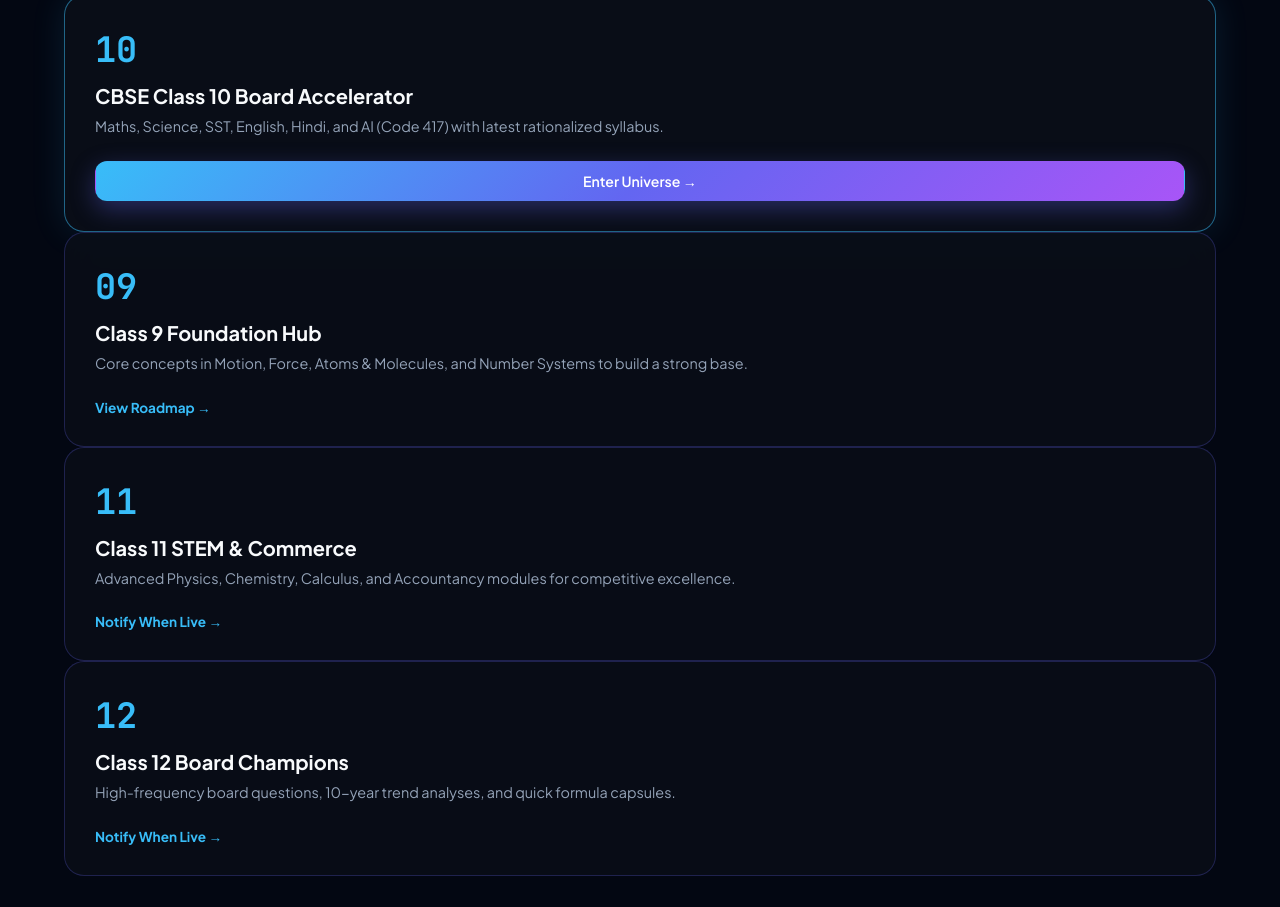
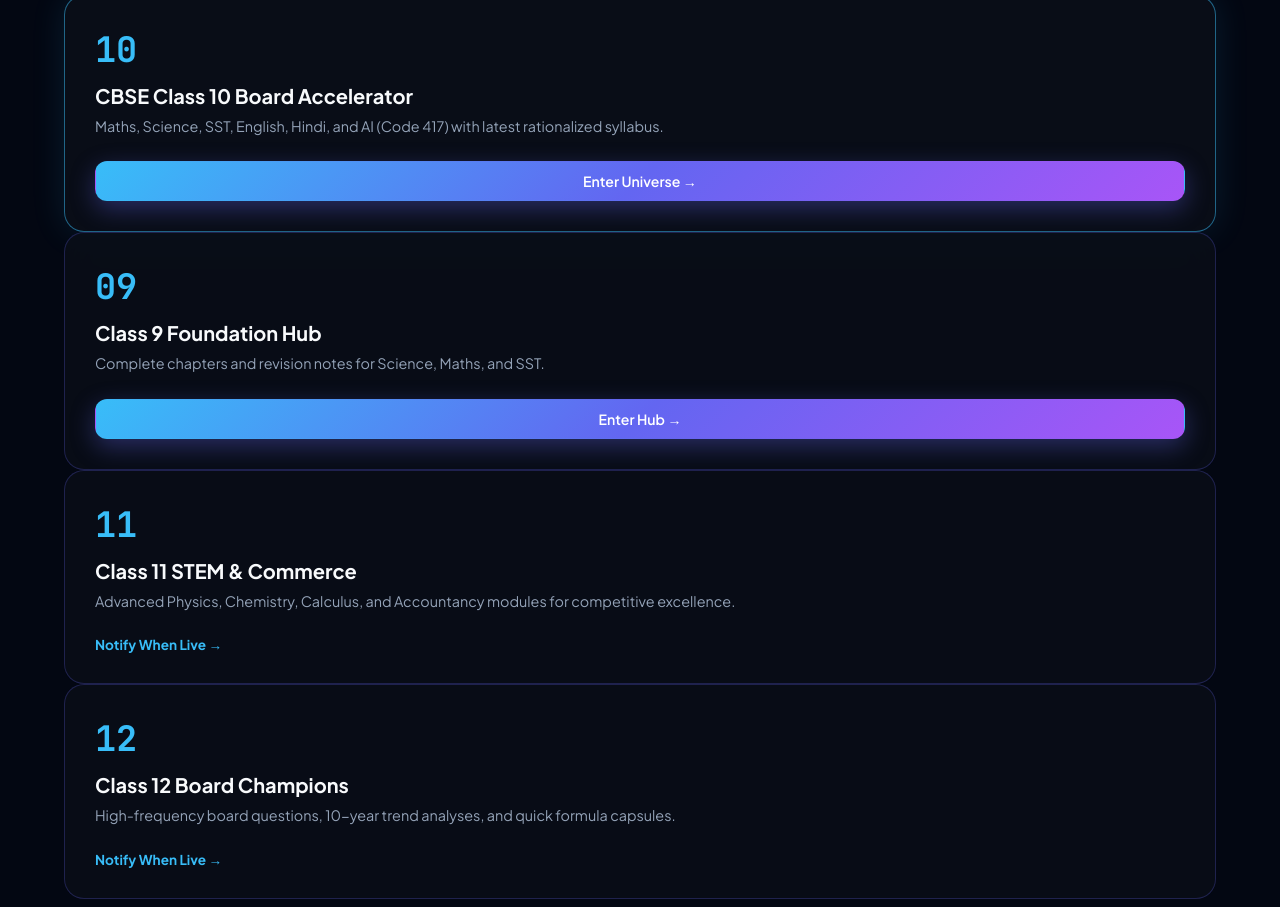
Before and after one commit to himanshumallick/studyverse, a plain HTML site: page index.html in a window 1280 px wide. Shown: the part 993-1900 px from the top of the page. Drawn offline with Linux system fonts and the light colour scheme.

Commit message:
Update index.html

```diff
--- a/index.html
+++ b/index.html
@@ -431,12 +431,12 @@
           </div>
 
 
-          <div class="class-card" onclick="alert('Class 9 Foundation Hub is opening soon!')">
-            <div class="class-num">09</div>
-            <h3 class="class-title">Class 9 Foundation Hub</h3>
-            <p class="class-desc">Core concepts in Motion, Force, Atoms & Molecules, and Number Systems to build a strong base.</p>
-            <span style="color:var(--accent-cyan); font-size:0.85rem; font-weight:700; margin-top:auto;">View Roadmap →</span>
-          </div>
+      <div class="class-card" onclick="window.location.href='class9.html'">
+  <div class="class-num">09</div>
+  <h3 class="class-title">Class 9 Foundation Hub</h3>
+  <p class="class-desc">Complete chapters and revision notes for Science, Maths, and SST.</p>
+  <a href="class9.html" class="btn btn-primary" style="margin-top:auto;">Enter Hub →</a>
+</div>
 
           <div class="class-card" onclick="alert('Class 11 comming soon!')">
             <div class="class-num">11</div>
```
